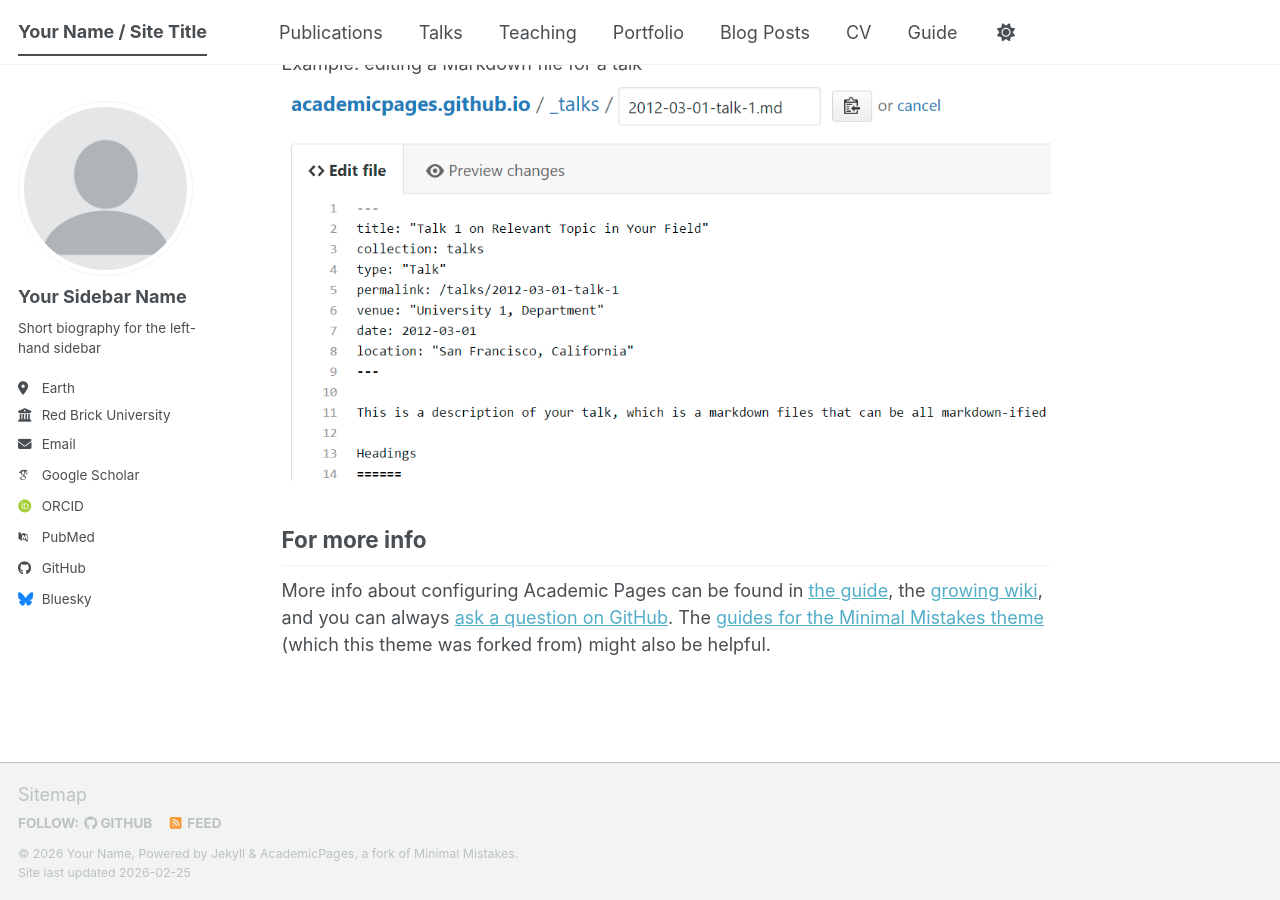
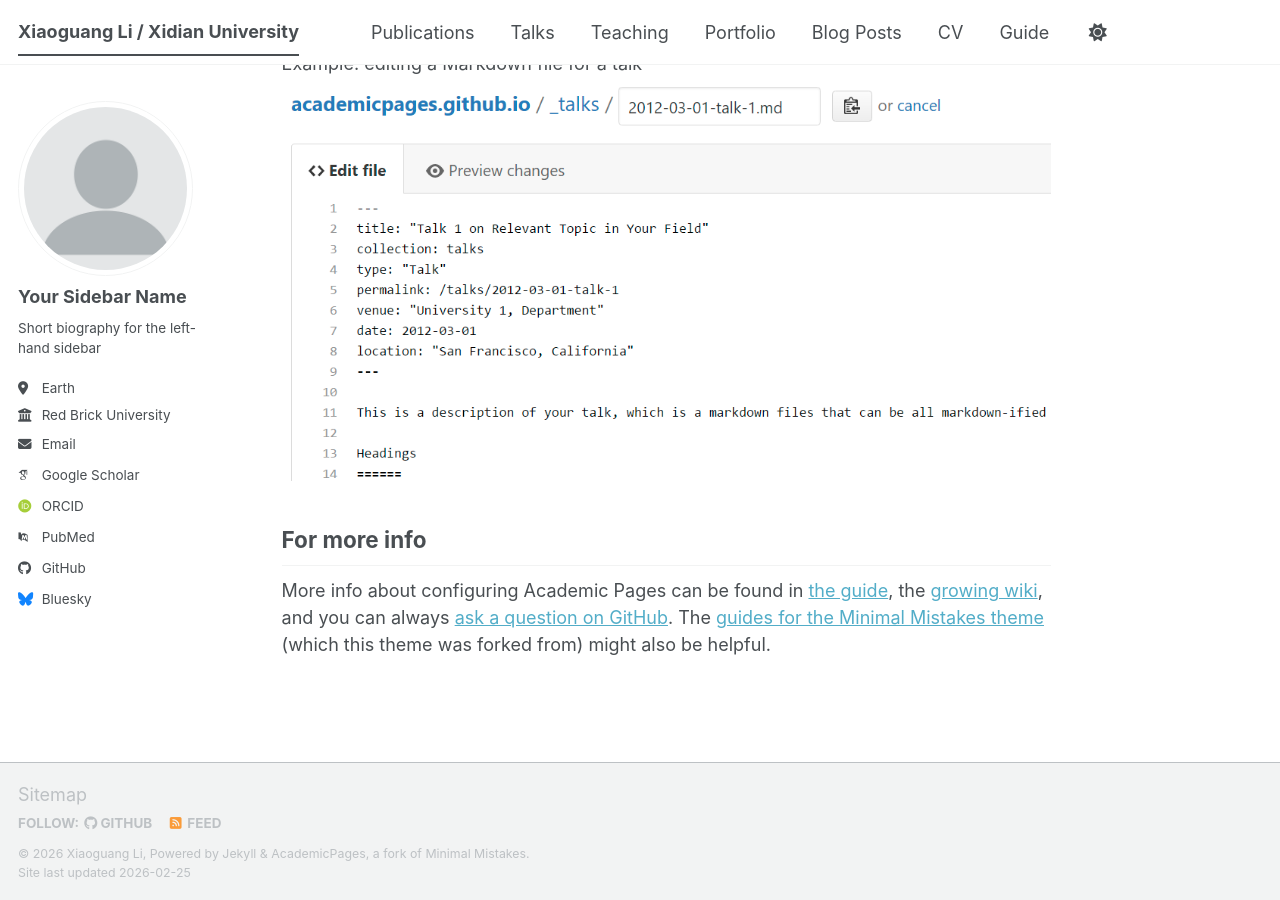
Before and after one commit to meliosem/meliosem.github.io, a Jekyll site: the page built from _pages/about.md, in a window 1280 px wide and 900 px high, scrolled down 2720 px. Built offline with Jekyll 4.4.1, drawn with Linux system fonts in a browser that asks for light colours; some web fonts are replaced; a script bundle is joined from its source files by our own code; library files that are not in the unit come from our copies.

Commit message:
first commit

```diff
--- a/_config.yml
+++ b/_config.yml
@@ -9,11 +9,11 @@
 # Basic Site Settings
 locale                   : "en-US"
 site_theme               : "default" # The available themes options are "default", "air", "sunrise", "mint", "dirt" and "contrast"
-title                    : "Your Name / Site Title"
+title                    : "Xiaoguang Li / Xidian University"
 title_separator          : "-"
-name                     : &name "Your Name"
+name                     : &name "Xiaoguang Li"
 description              : &description "Your Name's academic portfolio"   # Update this with a general description of your site, this is the default if not overridden by a page
-url                      : https://academicpages.github.io # The base hostname & protocol for your site e.g. "https://[your GitHub username].github.io",
+url                      : https://meliosem.github.io # The base hostname & protocol for your site e.g. "https://[your GitHub username].github.io",
                                                            # or if you already have some other page hosted on Github then use "https://[your GitHub username].github.io/[Your Repo Name]"
 baseurl                  : "" # the subpath of your site, e.g. "/blog"
 repository               : "academicpages/academicpages.github.io"
```
Also changed, not shown: 1 other file.
